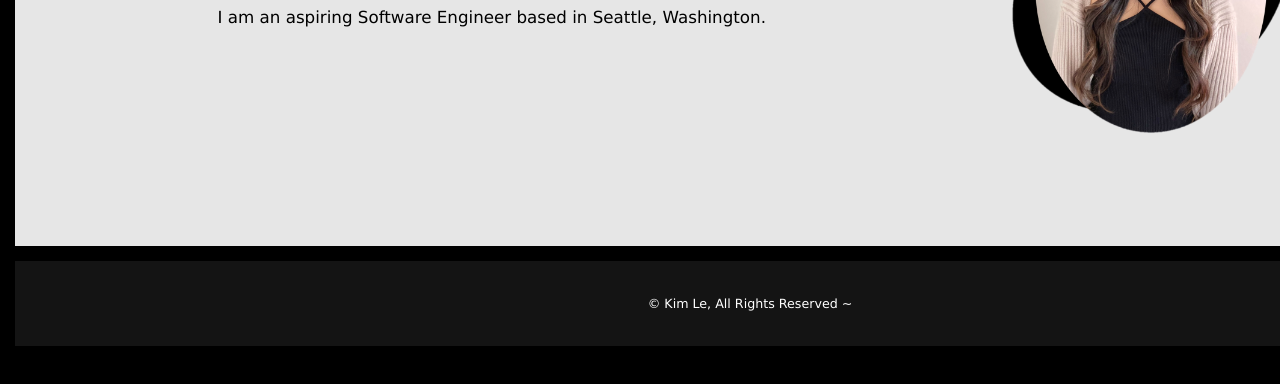
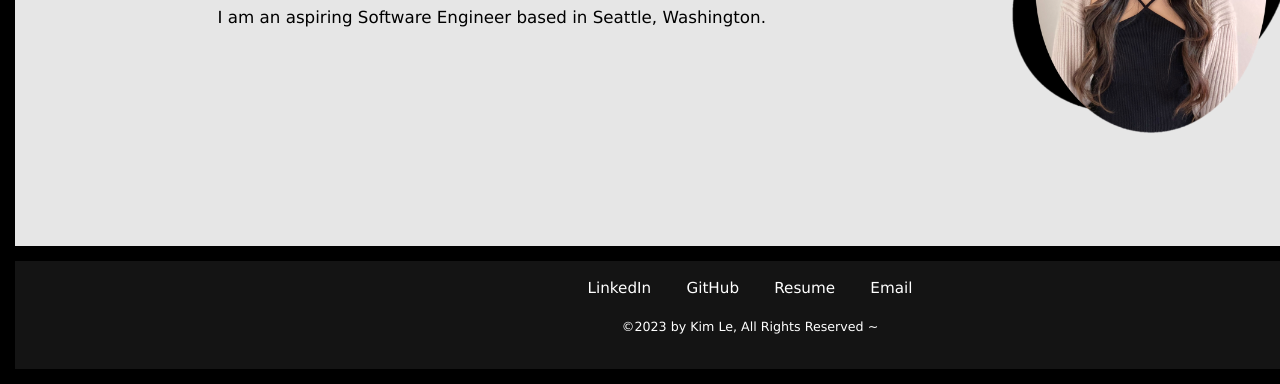
Before and after one commit to lekimberly17/html-project, a plain HTML site: page index.html in a window 1280 px wide. Shown: the part 464-848 px from the top of the page. Before the commit the page ends 825 px from the top, so only its background shows below. Drawn offline with nearby package versions, Linux system fonts and the light colour scheme.

Commit message:
adding resume.pdf

```diff
--- a/index.html
+++ b/index.html
@@ -47,20 +47,26 @@
             document.getElementById(cityName).style.display = "block";
             evt.currentTarget.className += " active";
             }
-
-            let myDate = new Date();
-            let myYear = myDate.getFullYear();
-            document.getElementById("copyright").innerHTML = myYear;
-            console.log(myYear);
         </script>
     </footer>
 
     </main>
 
+
         <footer class="copyright">
-            <p><small>&copy; <span id="copyright"></span>
-                Kim Le, All Rights Reserved ~
-            </p>
+            <a class="footer-link" href = "https://www.linkedin.com/in/222-kimberly-le/" target = "_self">LinkedIn</a>
+            <a class="footer-link" href = "https://github.com/lekimberly17" target = "_self">GitHub</a>
+            <a class="footer-link" href = "Resume.pdf" target = "_self">Resume</a>
+            <a class="footer-link" href = "mailto: lekimberly509@gmail.com" target = "_self">Email</a>
+            <p><small>&copy;<span id="copyright"></span> by Kim Le, All Rights Reserved ~</p>
+
+            <script>
+            let myDate = new Date();
+            let myYear = myDate.getFullYear();
+            document.getElementById("copyright").innerHTML = myYear;
+            console.log(myYear);
+            </script>
+
         </footer>
 
 </body>
--- a/style.css
+++ b/style.css
@@ -58,6 +58,7 @@ main.wrapper {
 
 a:hover {
     background-color: yellow;
+    color: black;
   }
 
 
@@ -339,11 +340,14 @@ img {vertical-align: middle;}
     color: white;
 }
 
+.footer-link {
+    text-decoration: none;
+    color: white;
+    margin: 1em;
+}
+
 /* Media */
 @media screen and (max-width: 500px){
-
-
-
     h1 {
         display: flex;
         justify-content: left;
@@ -359,7 +363,6 @@ img {vertical-align: middle;}
         height: auto;
         width: 500px;
     }
-
 
     /* Home Page */
     .home-page-header {
@@ -406,7 +409,6 @@ img {vertical-align: middle;}
         font-size: 90%;
     }
 
-
     /* Portfolio */
     @media only screen and (max-width: 500) {
     .prev, .next,.text {font-size: 11px}
```
Also changed, not shown: bio.html (+13 -8 lines), experience.html (+13 -8 lines), portfolio.html (+13 -7 lines), 1 other file. Lines whose indentation alone changed are shown as unchanged.
